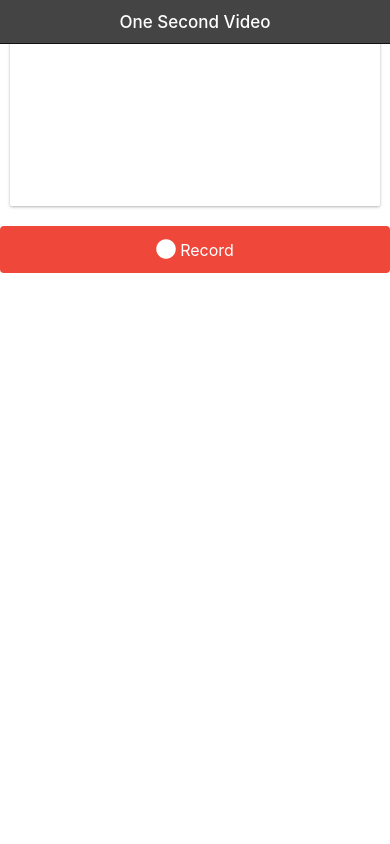
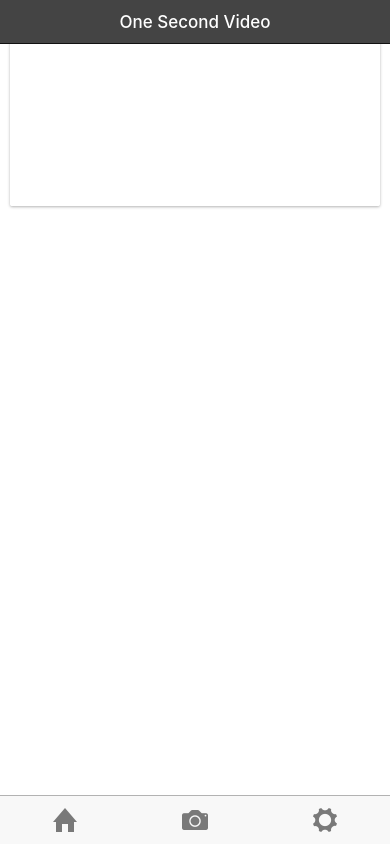
Before and after one commit to gabrielefernanda/onesv, a website: page www/index.html in a window 390 px wide. Drawn offline with Linux system fonts and the light colour scheme; some packages are replaced by stand-ins of ours; files that its build step writes are made by us from their sources; files whose address does not match are found by name.

Commit message:
tirando o botao feio e colocando a barra com icones bonitinha

```diff
--- a/www/index.html
+++ b/www/index.html
@@ -36,20 +36,28 @@
   </head>
   <body ng-app="onesv">
 
-    <ion-pane>
+    <ion-pane ng-controller="videoController">
       <ion-header-bar class="bar bar-header bar-dark">
         <h1 class="title">One Second Video</h1>
       </ion-header-bar>
-      <ion-content ng-controller="videoController">
+      <ion-content>
         <div class="list card">
           <div class="item item-video">
             <video ng-src="{{videoURL}}" style="text-align: center">
           </div>
         </div>
-        <button type="button" ng-click ="captureVideo()" class="button button-block button-assertive" id="record">
-          <i class="icon ion-record"></i> Record
-        </button>
       </ion-content>
+      <div class="tabs tabs-icon-only">
+        <a class="tab-item">
+          <i class="icon ion-home"></i>
+        </a>
+        <a class="tab-item">
+          <i class="icon ion-camera" ng-click ="captureVideo()"></i>
+        </a>
+        <a class="tab-item">
+          <i class="icon ion-gear-a"></i>
+        </a>
+      </div>
     </ion-pane>
   </body>
 </html>
```
